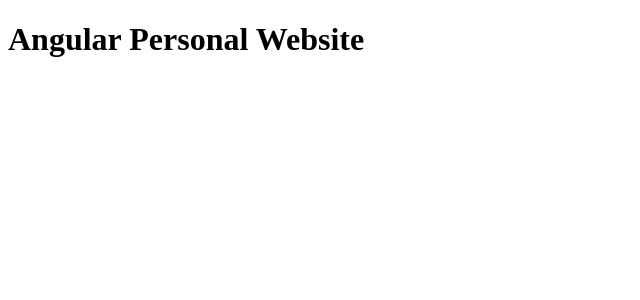
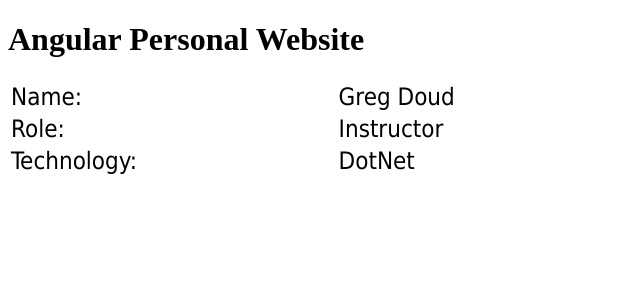
Before and after one commit to gpdoud/github-collaboration-lesson, an Angular app in the folder ng-personal-website/: page /greg in a window 1280 px wide. Before the commit this address led to /. Shown: the top 300 px of the page, without its empty margins (0-640 px from the left). Built offline with nearby package versions, Linux system fonts and the light colour scheme.

Commit message:
Initial commit - GregComponent and updates to app-routing.module

```diff
--- a/ng-personal-website/src/app/app-routing/app-routing.module.ts
+++ b/ng-personal-website/src/app/app-routing/app-routing.module.ts
@@ -2,8 +2,11 @@ import { NgModule } from '@angular/core';
 import { CommonModule } from '@angular/common';
 import { Routes, RouterModule } from '@angular/router';
 
+import { GregComponent } from '../greg/greg.component';
+
 const approutes: Routes = [
-	{ path: '', redirectTo: '/', pathMatch: "full" }
+	{ path: '', redirectTo: '/', pathMatch: "full" },
+	{ path: 'greg', component: GregComponent }
 ];
 
 @NgModule({
--- a/ng-personal-website/src/app/app.module.ts
+++ b/ng-personal-website/src/app/app.module.ts
@@ -4,10 +4,12 @@ import { RouterModule } from '@angular/router';
 
 import { AppRoutingModule } from './app-routing/app-routing.module';
 import { AppComponent } from './app.component';
+import { GregComponent } from './greg/greg.component';
 
 @NgModule({
   declarations: [
-    AppComponent
+    AppComponent,
+    GregComponent
   ],
   imports: [
     BrowserModule,
--- /dev/null
+++ b/ng-personal-website/src/app/greg/greg.component.css
@@ -0,0 +1,7 @@
+table, tr, th, td {
+	font-family: Tahoma, Arial, sans-serif;
+	font-size: 18pt;
+}
+table {
+	width: 50%;
+}
--- /dev/null
+++ b/ng-personal-website/src/app/greg/greg.component.html
@@ -0,0 +1,7 @@
+<div>
+	<table>
+		<tr><td>Name:</td><td>{{GregCv.Name}}</td></tr>
+		<tr><td>Role:</td><td>{{GregCv.Role}}</td></tr>
+		<tr><td>Technology:</td><td>{{GregCv.Technology}}</td></tr>
+	</table>
+</div>
--- /dev/null
+++ b/ng-personal-website/src/app/greg/greg.component.ts
@@ -0,0 +1,21 @@
+import { Component, OnInit } from '@angular/core';
+
+@Component({
+  selector: 'app-greg',
+  templateUrl: './greg.component.html',
+  styleUrls: ['./greg.component.css']
+})
+export class GregComponent implements OnInit {
+
+	GregCv = {
+		Name: 'Greg Doud',
+		Role: 'Instructor',
+		Technology: 'DotNet'
+	};
+
+	constructor() { }
+
+	ngOnInit() {
+	}
+
+}
```
Also changed, not shown: 1 other file (tests, documents, lock files or other folders).
